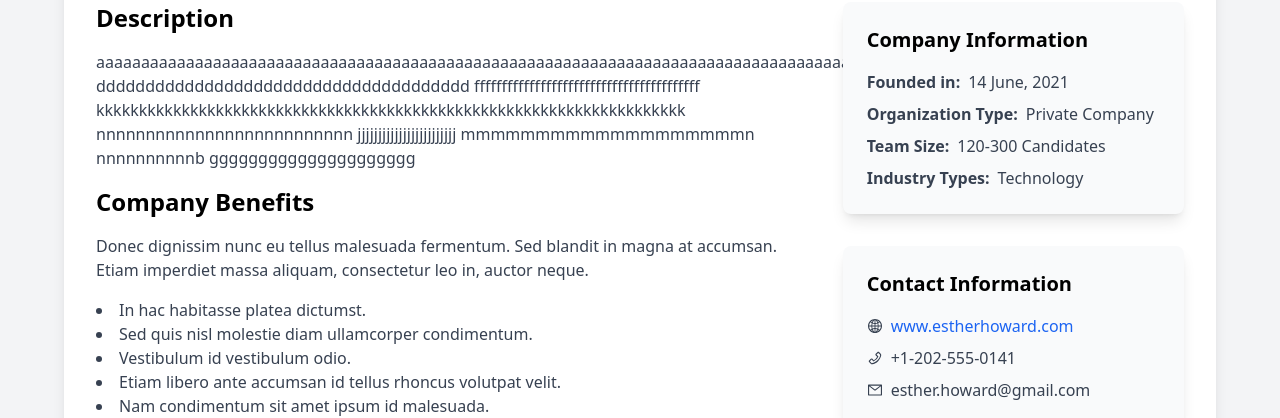
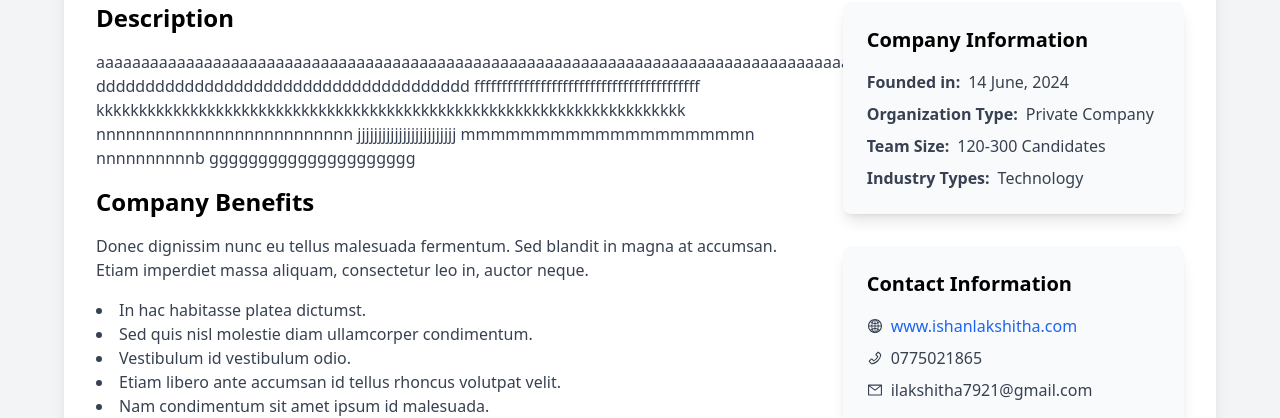
Before and after one commit to Sameemadhu16/Job-Listings, a React (Vite) app in the folder client/: page /job-post in a window 1280 px wide. Shown: the part 388-806 px from the top of the page. Built offline with nearby package versions, Linux system fonts and the light colour scheme.

Commit message:
edit contact deatails

```diff
--- a/client/src/components/JobPost.jsx
+++ b/client/src/components/JobPost.jsx
@@ -53,7 +53,7 @@ export default function JobPost() {
                 <ul className="space-y-2 text-gray-700">
                   <li className="flex items-center">
                     <span className="font-semibold">Founded in:</span>
-                    <span className="ml-2">14 June, 2021</span>
+                    <span className="ml-2">14 June, 2024</span>
                   </li>
                   <li className="flex items-center">
                     <span className="font-semibold">Organization Type:</span>
@@ -74,17 +74,17 @@ export default function JobPost() {
                 <ul className="space-y-2 text-gray-700">
                   <li className="flex items-center">
                     <AiOutlineGlobal className="mr-2" />
-                    <a href="https://www.estherhoward.com" className="text-blue-600">
-                      www.estherhoward.com
+                    <a href="https://www.ishanlakshitha(pvt).com" className="text-blue-600">
+                      www.ishanlakshitha.com
                     </a>
                   </li>
                   <li className="flex items-center">
                     <AiOutlinePhone className="mr-2" />
-                    <span>+1-202-555-0141</span>
+                    <span>0775021865</span>
                   </li>
                   <li className="flex items-center">
                     <AiOutlineMail className="mr-2" />
-                    <span>esther.howard@gmail.com</span>
+                    <span>ilakshitha7921@gmail.com</span>
                   </li>
                 </ul>
               </div>
```
